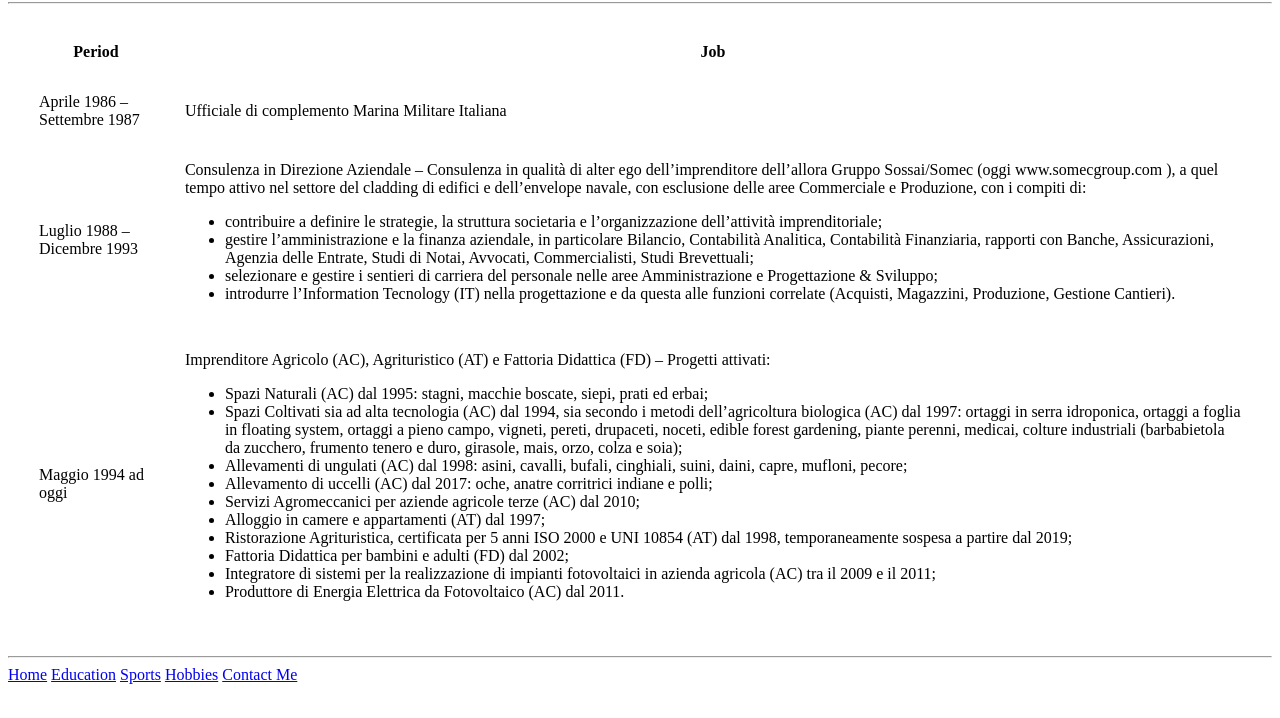
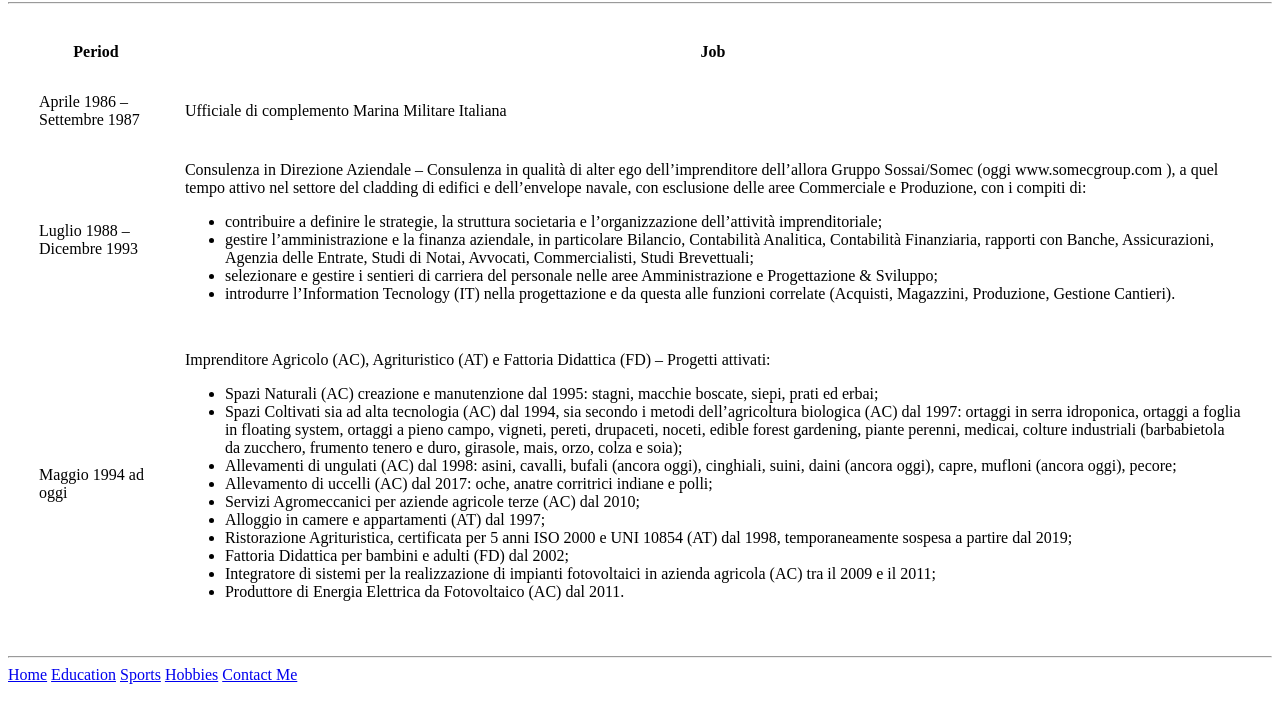
Before and after one commit to TracciaDiGhiaccio/cv, a plain HTML site: page Personal Site/Work-Experiences.html in a window 1280 px wide. Shown: the part 78-796 px from the top of the page. Drawn offline with Linux system fonts and the light colour scheme.

Commit message:
Update Work-Experiences.html

```diff
--- a/Personal Site/Work-Experiences.html
+++ b/Personal Site/Work-Experiences.html
@@ -35,10 +35,10 @@
       <td>Maggio 1994 ad oggi</td>
       <td>Imprenditore Agricolo (AC), Agrituristico (AT) e Fattoria Didattica (FD) – Progetti attivati:
         <ul>
-          <li>Spazi Naturali (AC) dal 1995: stagni, macchie boscate, siepi, prati ed erbai;</li>
+          <li>Spazi Naturali (AC) creazione e manutenzione dal 1995: stagni, macchie boscate, siepi, prati ed erbai;</li>
           <li>Spazi Coltivati sia ad alta tecnologia (AC) dal 1994, sia secondo i metodi dell’agricoltura biologica (AC) dal 1997: ortaggi in serra idroponica, ortaggi a foglia in floating system, ortaggi a pieno campo, vigneti, pereti, drupaceti, noceti, edible
             forest gardening, piante perenni, medicai, colture industriali (barbabietola da zucchero, frumento tenero e duro, girasole, mais, orzo, colza e soia);</li>
-          <li>Allevamenti di ungulati (AC) dal 1998: asini, cavalli, bufali, cinghiali, suini, daini, capre, mufloni, pecore;</li>
+          <li>Allevamenti di ungulati (AC) dal 1998: asini, cavalli, bufali (ancora oggi), cinghiali, suini, daini (ancora oggi), capre, mufloni (ancora oggi), pecore;</li>
           <li>Allevamento di uccelli (AC) dal 2017: oche, anatre corritrici indiane e polli;</li>
           <li>Servizi Agromeccanici per aziende agricole terze (AC) dal 2010;</li>
           <li>Alloggio in camere e appartamenti (AT) dal 1997;</li>
```
